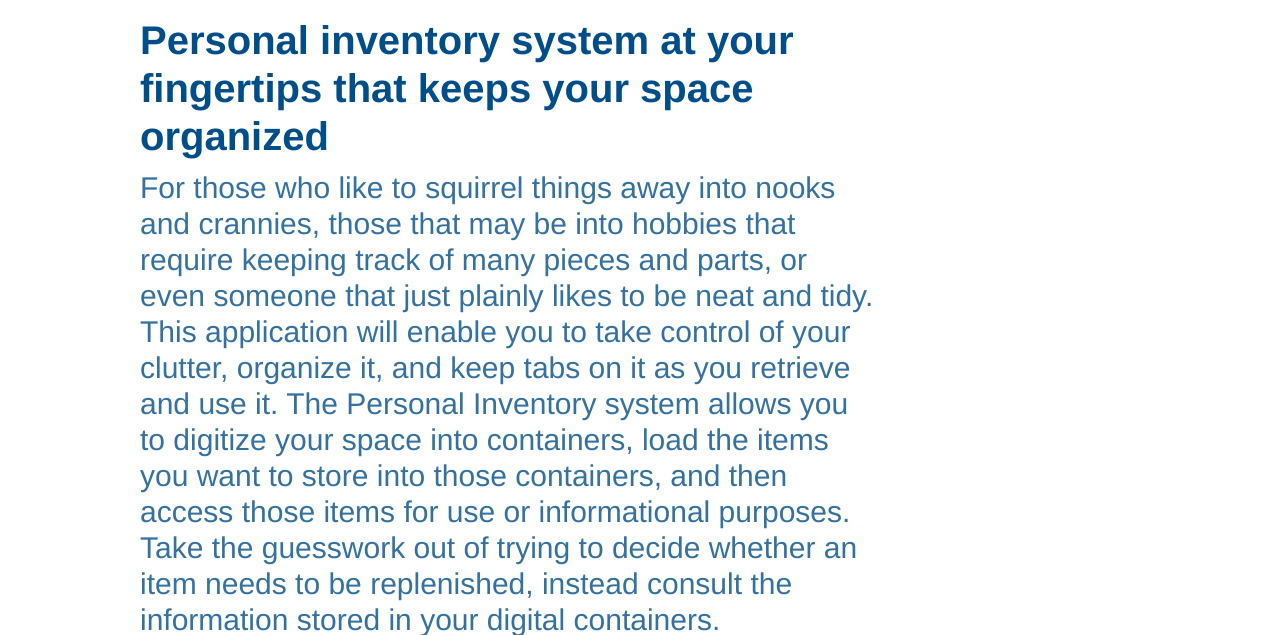
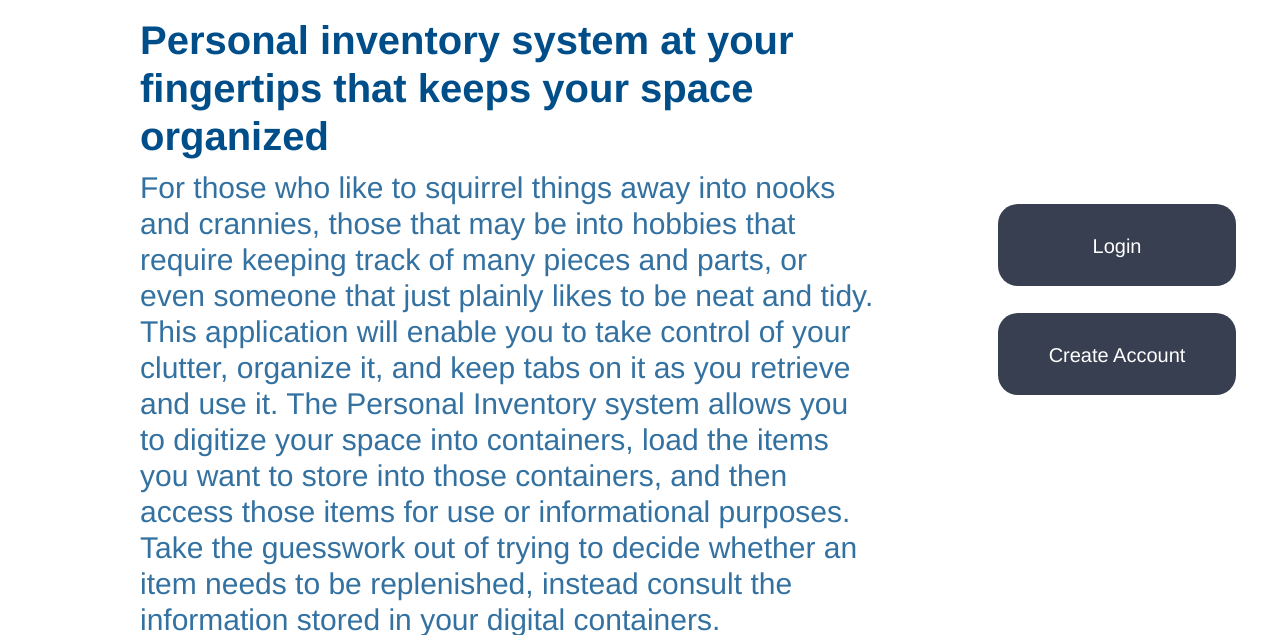
Before and after one commit to rlawson8/PersonalInventorySystem, a Flask app: page /home in a window 1280 px wide. Shown: the part 433-1068 px from the top of the page. Run offline with Flask 2, Linux system fonts and the light colour scheme; some libraries are stand-ins or nearby versions.

Commit message:
Update HomePageStyle.css
added style to the btn class and made a hover for the buttons

```diff
--- a/static/HomePageStyle.css
+++ b/static/HomePageStyle.css
@@ -23,6 +23,22 @@ button {
     color: white;
     font-size: 20px;
 }
+.btn {
+    width: 238px;
+    height: 82px;
+    background: #383F51;
+    border-radius: 20px;
+    color: white;
+    font-size: 20px;
+    padding-top: 27px;
+
+}
+.btn:hover {
+
+    background-color: #DDDBF1;
+    border-color: #383F51;
+
+}
 .login {
     margin-left: 88px;
     margin-bottom: 27px;
@@ -30,6 +46,7 @@ button {
 }
 .create {
     margin-left: 88px;
+    margin-bottom: 27px;
 }
 .user {
     width: 50px;
```
